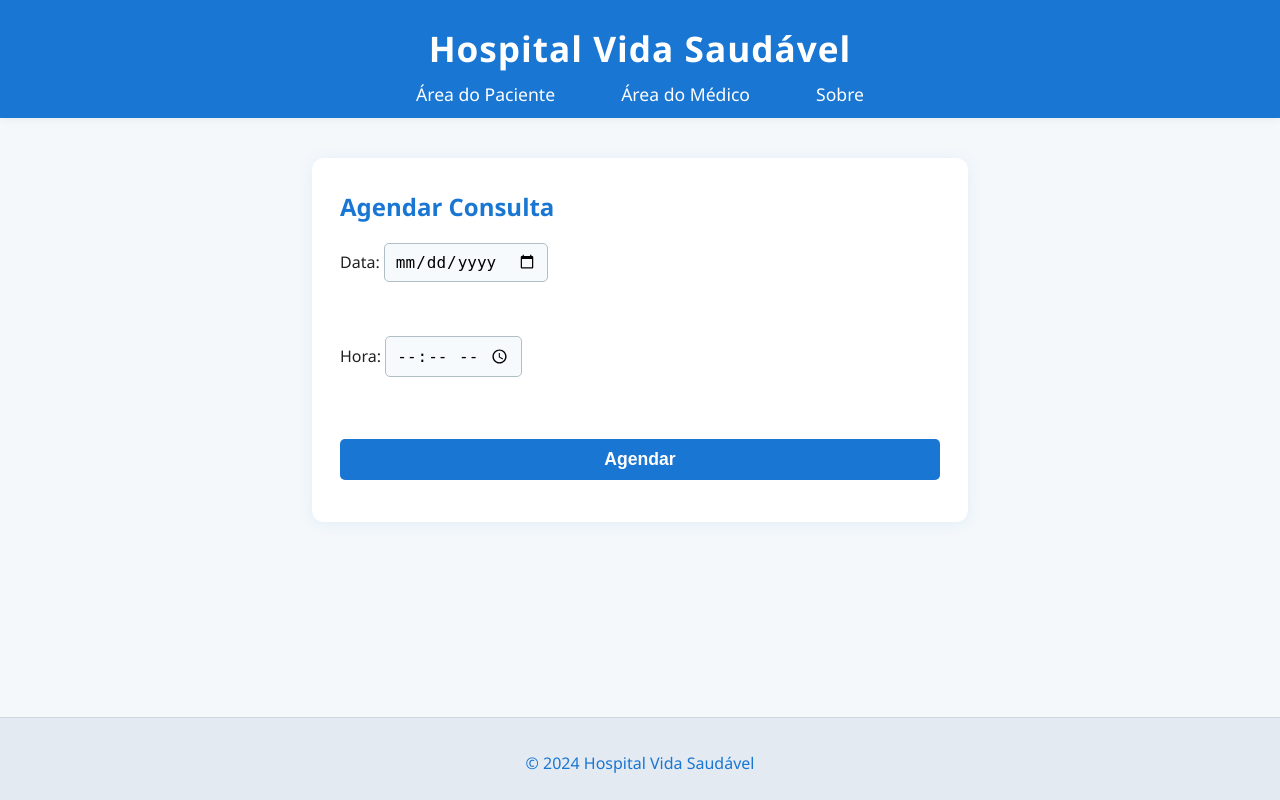
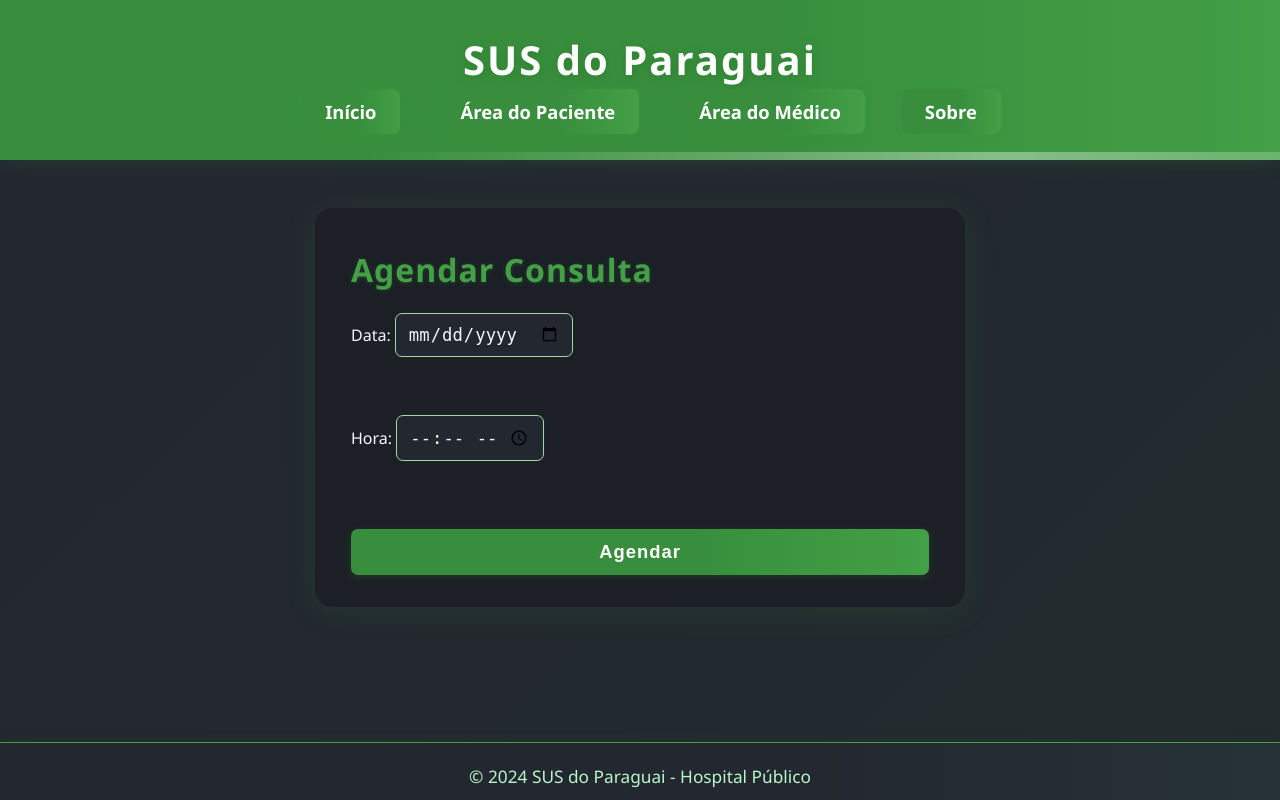
Before and after one commit to Thebygod/Hospital-feira-t-cnica, a PHP site: page /index.php?pagina=agendar in a window 1280 px wide. Run offline with PHP 8.4, Linux system fonts and the light colour scheme.

Commit message:
Atualização do SUS do Paraguai: tema verde, imagens, navegação e melhorias visuais

```diff
--- /dev/null
+++ b/agendar.php
@@ -0,0 +1,11 @@
+<h2>Agendar Consulta</h2>
+<?php
+if ($_SERVER['REQUEST_METHOD'] === 'POST') {
+    echo '<div class="msg-sucesso">Consulta agendada para ' . htmlspecialchars($_POST['data']) . ' às ' . htmlspecialchars($_POST['hora']) . '.</div>';
+}
+?>
+<form method="post">
+    <label>Data: <input type="date" name="data" required></label><br>
+    <label>Hora: <input type="time" name="hora" required></label><br>
+    <button type="submit">Agendar</button>
+</form>
--- /dev/null
+++ b/consultas_medico.php
@@ -0,0 +1,5 @@
+<h2>Consultas Marcadas</h2>
+<ul>
+    <li>Hoje: 14h - João da Silva</li>
+    <li>Amanhã: 10h - Maria Souza</li>
+</ul>
--- /dev/null
+++ b/home.php
@@ -0,0 +1,3 @@
+<img src="https://imgs.search.brave.com/3msulr9d4uAe__POncZWDsp-AnalsuiBtUNKaoI-Hwk/rs:fit:500:0:0:0/g:ce/aHR0cHM6Ly91cGxvYWQud2lraW1lZGlhLm9yZy93aWtpcGVkaWEvY29tbW9ucy90aHVtYi9hL2FlL1NVU19hcGVuYXNfcHJlZW5jaGltZW50by5zdmcvMjUwcHgtU1VTX2FwZW5hc19wcmVlbmNoaW1lbnRvLnN2Zy5wbmc" alt="SUS ApênaS Preenchimento" class="main-img">
+<h2>Bem-vindo ao SUS do Paraguai</h2>
+<p>Este é um hospital público e gratuito. Escolha uma das áreas acima para acessar as funcionalidades.</p>
--- a/index.php
+++ b/index.php
@@ -3,15 +3,16 @@
 <html lang="pt-br">
 <head>
     <meta charset="UTF-8">
-    <title>Hospital Vida Saudável</title>
+    <title>SUS do Paraguai</title>
     <link rel="stylesheet" href="style.css">
     <script src="script.js" defer></script>
 </head>
 <body>
     <header>
-        <h1>Hospital Vida Saudável</h1>
+        <h1>SUS do Paraguai</h1>
         <nav>
             <ul>
+                <li><a href="?pagina=home">Início</a></li>
                 <li><a href="?pagina=paciente">Área do Paciente</a></li>
                 <li><a href="?pagina=medico">Área do Médico</a></li>
                 <li><a href="?pagina=sobre">Sobre</a></li>
@@ -21,59 +22,19 @@
     <main>
         <?php
         $pagina = isset($_GET['pagina']) ? $_GET['pagina'] : 'home';
-        switch($pagina) {
-            case 'paciente':
-                echo '<h2>Área do Paciente</h2>';
-                echo '<ul>';
-                echo '<li><a href="?pagina=agendar">Agendar Consulta</a></li>';
-                echo '<li><a href="?pagina=ver_consultas">Ver Consultas</a></li>';
-                echo '<li><a href="?pagina=perfil_paciente">Perfil</a></li>';
-                echo '</ul>';
-                break;
-            case 'agendar':
-                echo '<h2>Agendar Consulta</h2>';
-                echo '<form><label>Data: <input type="date" name="data"></label><br><label>Hora: <input type="time" name="hora"></label><br><button type="submit">Agendar</button></form>';
-                break;
-            case 'ver_consultas':
-                echo '<h2>Consultas Agendadas</h2>';
-                echo '<p>Você não possui consultas agendadas.</p>';
-                break;
-            case 'perfil_paciente':
-                echo '<h2>Perfil do Paciente</h2>';
-                echo '<p>Nome: João da Silva<br>Idade: 35<br>Plano: Ouro</p>';
-                break;
-            case 'medico':
-                echo '<h2>Área do Médico</h2>';
-                echo '<ul>';
-                echo '<li><a href="?pagina=consultas_medico">Consultas Marcadas</a></li>';
-                echo '<li><a href="?pagina=prontuario">Atualizar Prontuário</a></li>';
-                echo '<li><a href="?pagina=perfil_medico">Perfil</a></li>';
-                echo '</ul>';
-                break;
-            case 'consultas_medico':
-                echo '<h2>Consultas Marcadas</h2>';
-                echo '<p>Hoje: 14h - João da Silva<br>Amanhã: 10h - Maria Souza</p>';
-                break;
-            case 'prontuario':
-                echo '<h2>Atualizar Prontuário</h2>';
-                echo '<form><label>Paciente: <input type="text" name="paciente"></label><br><label>Observações:<br><textarea name="obs"></textarea></label><br><button type="submit">Salvar</button></form>';
-                break;
-            case 'perfil_medico':
-                echo '<h2>Perfil do Médico</h2>';
-                echo '<p>Nome: Dr. Carlos Pereira<br>Especialidade: Cardiologia</p>';
-                break;
-            case 'sobre':
-                echo '<h2>Sobre o Hospital</h2>';
-                echo '<p>O Hospital Vida Saudável oferece atendimento de excelência há mais de 20 anos.</p>';
-                break;
-            default:
-                echo '<h2>Bem-vindo ao Hospital Vida Saudável</h2>';
-                echo '<p>Escolha uma das áreas acima para acessar as funcionalidades.</p>';
+        $permitidas = [
+            'paciente', 'agendar', 'ver_consultas', 'perfil_paciente',
+            'medico', 'consultas_medico', 'prontuario', 'perfil_medico',
+            'sobre', 'home'
+        ];
+        if (!in_array($pagina, $permitidas)) {
+            $pagina = 'home';
         }
+        include $pagina . '.php';
         ?>
     </main>
     <footer>
-        <p>&copy; 2024 Hospital Vida Saudável</p>
+        <p>&copy; 2024 SUS do Paraguai - Hospital Público</p>
     </footer>
 </body>
 </html>
--- /dev/null
+++ b/medico.php
@@ -0,0 +1,6 @@
+<h2>Área do Médico</h2>
+<ul>
+    <li><a href="?pagina=consultas_medico">Consultas Marcadas</a></li>
+    <li><a href="?pagina=prontuario">Atualizar Prontuário</a></li>
+    <li><a href="?pagina=perfil_medico">Perfil</a></li>
+</ul>
--- /dev/null
+++ b/paciente.php
@@ -0,0 +1,6 @@
+<h2>Área do Paciente</h2>
+<ul>
+    <li><a href="?pagina=agendar">Agendar Consulta</a></li>
+    <li><a href="?pagina=ver_consultas">Ver Consultas</a></li>
+    <li><a href="?pagina=perfil_paciente">Perfil</a></li>
+</ul>
--- /dev/null
+++ b/perfil_medico.php
@@ -0,0 +1,2 @@
+<h2>Perfil do Médico</h2>
+<p>Nome: Dr. Carlos Pereira<br>Especialidade: Cardiologia</p>
--- /dev/null
+++ b/perfil_paciente.php
@@ -0,0 +1,2 @@
+<h2>Perfil do Paciente</h2>
+<p>Nome: João da Silva<br>Idade: 35<br>Plano: Ouro</p>
--- /dev/null
+++ b/sobre.php
@@ -0,0 +1,3 @@
+<img src="https://images.unsplash.com/photo-1464983953574-0892a716854b?auto=format&fit=crop&w=600&q=80" alt="Saúde pública" class="main-img">
+<h2>Sobre o SUS do Paraguai</h2>
+<p>O SUS do Paraguai é um hospital público e gratuito, dedicado a oferecer atendimento de qualidade e acessível para toda a população. Aqui, todos têm direito à saúde!</p>
--- a/style.css
+++ b/style.css
@@ -1,125 +1,257 @@
+/* Reset básico */
+* {
+  margin: 0;
+  padding: 0;
+  box-sizing: border-box;
+}
+
 body {
   font-family: 'Segoe UI', Arial, sans-serif;
-    background: #f4f8fb;
-    margin: 0;
-    padding: 0;
-    color: #222;
+  background: linear-gradient(135deg, #23272f 0%, #222b2e 100%);
+  color: #f3f6fa;
+  min-height: 100vh;
+  transition: background 0.6s;
 }
 
 header {
-    background: #1976d2;
+  background: linear-gradient(90deg, #388e3c 60%, #43a047 100%);
   color: #fff;
-    padding: 24px 0 12px 0;
-    box-shadow: 0 2px 8px rgba(0,0,0,0.05);
+  padding: 32px 0 18px 0;
+  box-shadow: 0 4px 16px rgba(67, 160, 71, 0.13);
   text-align: center;
+  position: relative;
+  overflow: hidden;
+}
+
+header::after {
+  content: '';
+  position: absolute;
+  left: 0; right: 0; bottom: 0;
+  height: 8px;
+  background: linear-gradient(90deg, #fff0 0%, #fff8 50%, #fff0 100%);
+  animation: shine 2.5s infinite linear;
+}
+
+@keyframes shine {
+  0% { opacity: 0; left: -100%; right: 100%; }
+  50% { opacity: 1; left: 0; right: 0; }
+  100% { opacity: 0; left: 100%; right: -100%; }
 }
 
 header h1 {
-    margin: 0 0 10px 0;
-    font-size: 2.2rem;
-    letter-spacing: 1px;
+  margin-bottom: 12px;
+  font-size: 2.5rem;
+  letter-spacing: 2px;
+  text-shadow: 0 2px 8px #2e7d32cc;
+  animation: fadeInDown 1s cubic-bezier(.68,-0.55,.27,1.55);
+}
+
+@keyframes fadeInDown {
+  from { opacity: 0; transform: translateY(-40px); }
+  to { opacity: 1; transform: translateY(0); }
 }
 
 nav ul {
   list-style: none;
-    padding: 0;
-    margin: 0;
   display: flex;
   justify-content: center;
-    gap: 30px;
+  gap: 36px;
+  animation: fadeIn 1.2s 0.2s backwards;
+}
+
+@keyframes fadeIn {
+  from { opacity: 0; }
+  to { opacity: 1; }
 }
 
 nav a {
   color: #fff;
   text-decoration: none;
-    font-weight: 500;
-    font-size: 1.1rem;
-    padding: 8px 18px;
-    border-radius: 5px;
-    transition: background 0.2s;
+  font-weight: 600;
+  font-size: 1.15rem;
+  padding: 10px 24px;
+  border-radius: 8px;
+  background: linear-gradient(90deg, #388e3c 60%, #43a047 100%);
+  box-shadow: 0 2px 8px #43a04733;
+  transition: background 0.3s, transform 0.2s, box-shadow 0.2s;
+  position: relative;
+  overflow: hidden;
 }
 
-nav a:hover {
-    background: #1565c0;
+nav a::after {
+  content: '';
+  position: absolute;
+  left: 0; top: 0; right: 0; bottom: 0;
+  background: linear-gradient(90deg, #fff5 0%, #fff0 100%);
+  opacity: 0;
+  transition: opacity 0.3s;
+}
+
+nav a:hover, nav a:focus {
+  background: linear-gradient(90deg, #43a047 60%, #388e3c 100%);
+  transform: translateY(-3px) scale(1.06) rotate(-1deg);
+  box-shadow: 0 6px 24px #43a04744;
+}
+
+nav a:hover::after, nav a:focus::after {
+  opacity: 1;
 }
 
 main {
-    max-width: 600px;
-    margin: 40px auto 30px auto;
-    background: #fff;
+  max-width: 650px;
+  margin: 48px auto 40px auto;
+  background: rgba(28, 32, 38, 0.98);
+  border-radius: 18px;
+  box-shadow: 0 4px 32px rgba(67, 160, 71, 0.13);
+  padding: 40px 36px 32px 36px;
+  min-height: 340px;
+  animation: fadeInUp 1.1s cubic-bezier(.68,-0.55,.27,1.55);
+  position: relative;
+}
+
+@keyframes fadeInUp {
+  from { opacity: 0; transform: translateY(40px); }
+  to { opacity: 1; transform: translateY(0); }
+}
+
+/* Imagem decorativa no topo do main */
+.main-img {
+  width: 100%;
+  max-width: 320px;
+  display: block;
+  margin: 0 auto 18px auto;
   border-radius: 12px;
-    box-shadow: 0 2px 16px rgba(25, 118, 210, 0.08);
-    padding: 32px 28px;
-    min-height: 300px;
+  box-shadow: 0 2px 16px #43a04733;
+  animation: fadeIn 1.2s 0.4s backwards;
 }
 
 h2 {
-    color: #1976d2;
+  color: #43a047;
   margin-top: 0;
+  font-size: 2rem;
+  letter-spacing: 1px;
+  text-shadow: 0 1px 4px #2e7d3255;
+  animation: popIn 0.7s cubic-bezier(.68,-0.55,.27,1.55);
+}
+
+@keyframes popIn {
+  from { opacity: 0; transform: scale(0.8); }
+  to { opacity: 1; transform: scale(1); }
 }
 
 ul {
-    padding-left: 18px;
+  padding-left: 22px;
+  margin-bottom: 18px;
 }
 
 form {
   display: flex;
   flex-direction: column;
-    gap: 16px;
-    margin-top: 18px;
+  gap: 18px;
+  margin-top: 22px;
+  animation: fadeIn 1.2s 0.3s backwards;
 }
 
 input[type="text"],
 input[type="date"],
 input[type="time"],
 textarea {
-    padding: 8px 10px;
-    border: 1px solid #b0bec5;
-    border-radius: 5px;
-    font-size: 1rem;
-    background: #f7fafc;
-    transition: border 0.2s;
+  padding: 10px 12px;
+  border: 1.5px solid #a5d6a7;
+  border-radius: 7px;
+  font-size: 1.08rem;
+  background: #23272f;
+  color: #f3f6fa;
+  transition: border 0.2s, box-shadow 0.2s;
+  box-shadow: 0 1px 4px #43a04711;
 }
 
 input:focus, textarea:focus {
-    border: 1.5px solid #1976d2;
+  border: 2px solid #43a047;
   outline: none;
+  box-shadow: 0 2px 12px #43a04733;
 }
 
 button {
-    background: #1976d2;
+  background: linear-gradient(90deg, #388e3c 60%, #43a047 100%);
   color: #fff;
   border: none;
-    border-radius: 5px;
-    padding: 10px 0;
-    font-size: 1.1rem;
-    font-weight: 600;
+  border-radius: 7px;
+  padding: 12px 0;
+  font-size: 1.15rem;
+  font-weight: 700;
   cursor: pointer;
-    transition: background 0.2s;
-    margin-top: 8px;
+  transition: background 0.3s, transform 0.2s, box-shadow 0.2s;
+  margin-top: 10px;
+  box-shadow: 0 2px 8px #43a04733;
+  letter-spacing: 1px;
+  position: relative;
+  overflow: hidden;
 }
 
-button:hover {
-    background: #1565c0;
+button::after {
+  content: '';
+  position: absolute;
+  left: -100%; top: 0; bottom: 0;
+  width: 100%;
+  background: linear-gradient(90deg, #fff5 0%, #fff0 100%);
+  transition: left 0.4s;
+}
+
+button:hover, button:focus {
+  background: linear-gradient(90deg, #43a047 60%, #388e3c 100%);
+  transform: translateY(-2px) scale(1.04);
+  box-shadow: 0 6px 24px #43a04744;
+}
+
+button:hover::after, button:focus::after {
+  left: 0;
+}
+
+/* Mensagens de sucesso */
+.msg-sucesso {
+  background: linear-gradient(90deg, #263238 60%, #23272f 100%);
+  color: #b9f6ca;
+  border: 1.5px solid #43a047;
+  border-radius: 7px;
+  padding: 14px 18px;
+  margin-bottom: 22px;
+  font-weight: 600;
+  box-shadow: 0 2px 8px #388e3c22;
+  animation: fadeIn 1.1s;
 }
 
 footer {
-    background: #e3eaf2;
-    color: #1976d2;
+  background: linear-gradient(90deg, #23272f 60%, #263238 100%);
+  color: #b9f6ca;
   text-align: center;
-    padding: 18px 0 10px 0;
-    font-size: 1rem;
-    border-top: 1px solid #cfd8dc;
+  padding: 22px 0 12px 0;
+  font-size: 1.08rem;
+  border-top: 1.5px solid #43a047;
   position: fixed;
   width: 100%;
   bottom: 0;
   left: 0;
+  box-shadow: 0 -2px 12px #43a04711;
+  z-index: 10;
+  animation: fadeInUp 1.2s 0.5s backwards;
 }
 
+/* Scrollbar customizada */
+::-webkit-scrollbar {
+  width: 10px;
+  background: #23272f;
+}
+::-webkit-scrollbar-thumb {
+  background: linear-gradient(135deg, #388e3c 60%, #43a047 100%);
+  border-radius: 8px;
+}
+
+/* Responsividade */
 @media (max-width: 700px) {
   main {
-        max-width: 95vw;
-        padding: 18px 6vw;
+    max-width: 98vw;
+    padding: 18px 4vw;
   }
   header h1 {
     font-size: 1.3rem;
@@ -127,4 +259,17 @@ footer {
   nav ul {
     gap: 10px;
   }
+  h2 {
+    font-size: 1.2rem;
   }
+}
+
+@media (max-width: 500px) {
+  main {
+    padding: 10px 2vw;
+  }
+  nav a {
+    font-size: 1rem;
+    padding: 8px 10px;
+  }
+}
--- /dev/null
+++ b/ver_consultas.php
@@ -0,0 +1,5 @@
+<h2>Consultas Agendadas</h2>
+<ul>
+    <li>10/06/2024 - 14:00 - Dr. Carlos Pereira</li>
+    <li>15/06/2024 - 09:30 - Dra. Ana Lima</li>
+</ul>
```
Also changed, not shown: prontuario.php (added, +11 -0 lines). Lines whose indentation alone changed are shown as unchanged.
